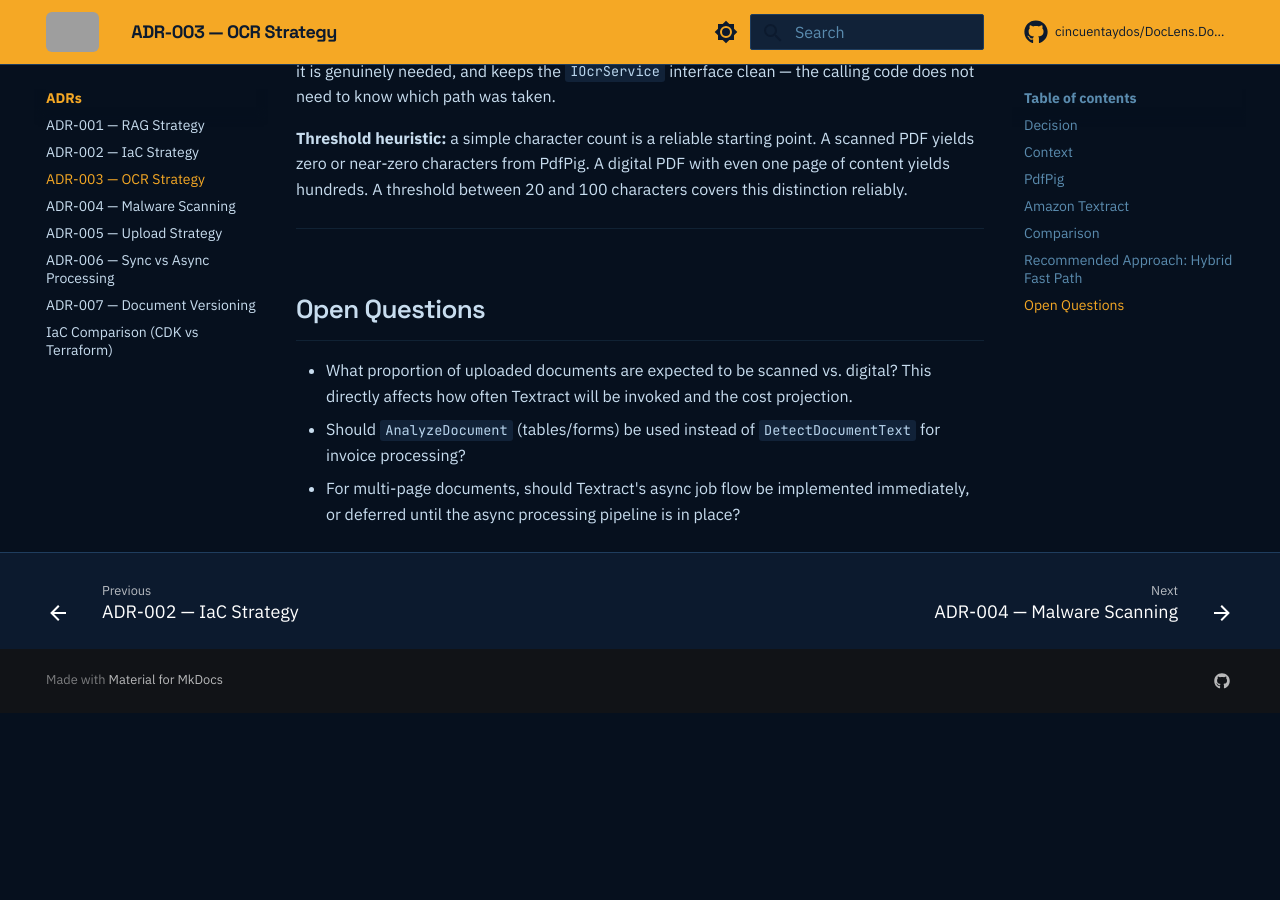
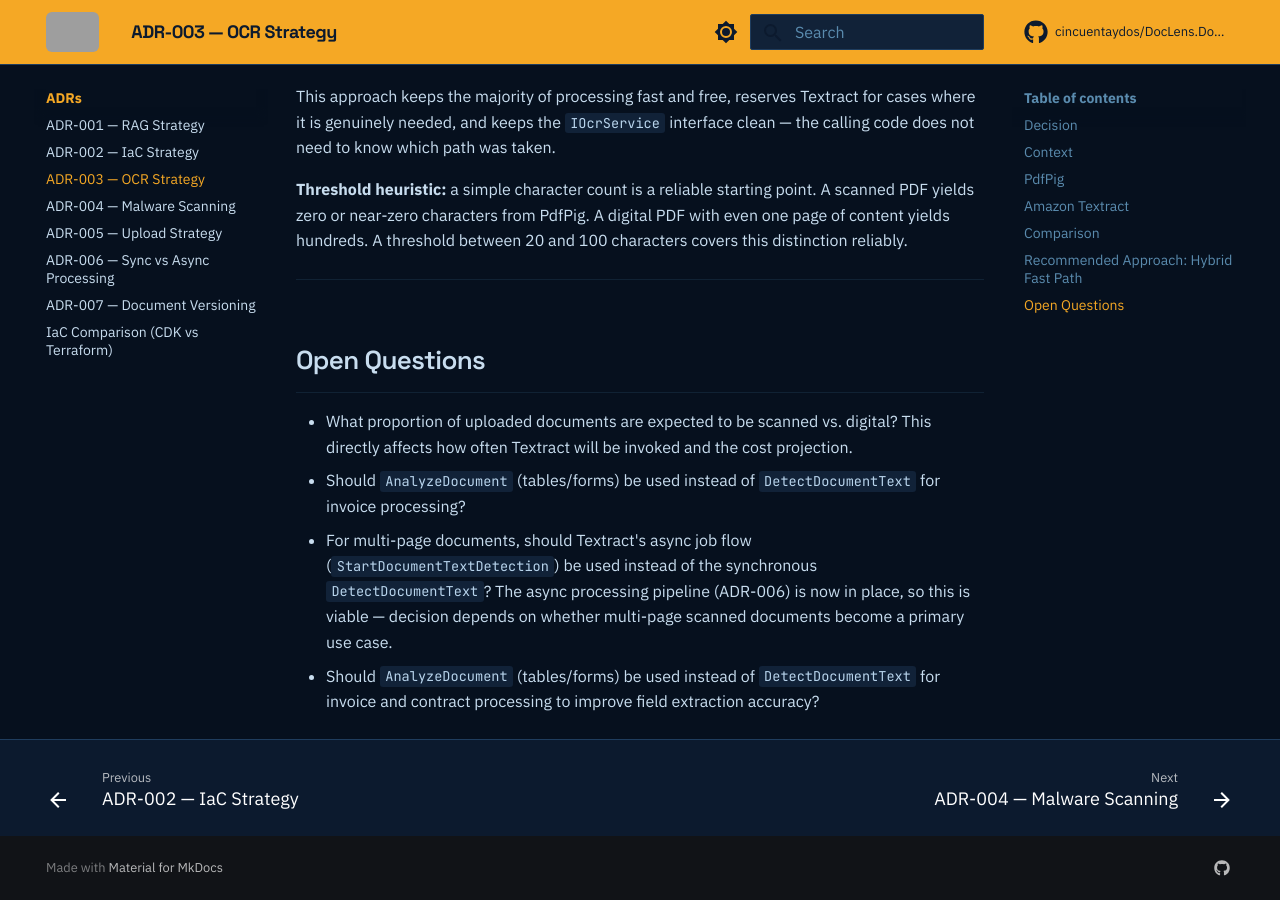
Before and after one commit to cincuentaydos/DocLens.Docs, an MkDocs documentation site: the page built from docs/adrs/003-ocr-strategy.md, in a window 1280 px wide and 900 px high, scrolled down 3408 px. Built offline with MkDocs 1.6.1 and Material for MkDocs 9.7.7, drawn with Linux system fonts in a browser that asks for light colours; comment, search, counter and statistics services are not loaded; before the commit the page ends 4121 px from its top, so only the background shows below that; some of the changed text lies outside the part shown; grey boxes are pictures that could not be loaded.

Commit message:
fix: clarify weaknesses of Amazon Textract and update decision points for async processing

```diff
--- a/docs/adrs/003-ocr-strategy.md
+++ b/docs/adrs/003-ocr-strategy.md
@@ -54,7 +54,7 @@ For multi-page documents, Textract runs as an asynchronous job (`StartDocumentTe
 **Weaknesses**
 
 - Cost — charged per page; significant at scale, especially for multi-page contracts or bulk batches.
-- Asynchronous for multi-page documents — adds latency and requires polling or SNS/SQS callback.
+- Asynchronous for multi-page documents — `StartDocumentTextDetection` adds latency and requires internal polling or SNS/SQS callback. This is no longer a blocking concern: the worker Lambda (see [ADR-006](006-sync-vs-async-processing.md)) runs outside the API Gateway timeout and can absorb Textract async job polling internally.
 - Cold latency — even synchronous calls add hundreds of milliseconds.
 - Vendor lock-in — Textract is AWS-specific; migrating away requires replacing the OCR layer.
 - Overkill for digital PDFs — running OCR on a PDF with embedded text adds cost and latency with no quality gain.
@@ -94,4 +94,5 @@ This approach keeps the majority of processing fast and free, reserves Textract
 
 - What proportion of uploaded documents are expected to be scanned vs. digital? This directly affects how often Textract will be invoked and the cost projection.
 - Should `AnalyzeDocument` (tables/forms) be used instead of `DetectDocumentText` for invoice processing?
-- For multi-page documents, should Textract's async job flow be implemented immediately, or deferred until the async processing pipeline is in place?
+- For multi-page documents, should Textract's async job flow (`StartDocumentTextDetection`) be used instead of the synchronous `DetectDocumentText`? The async processing pipeline (ADR-006) is now in place, so this is viable — decision depends on whether multi-page scanned documents become a primary use case.
+- Should `AnalyzeDocument` (tables/forms) be used instead of `DetectDocumentText` for invoice and contract processing to improve field extraction accuracy?
```
